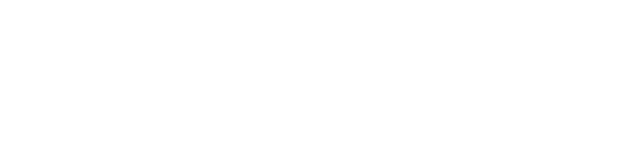
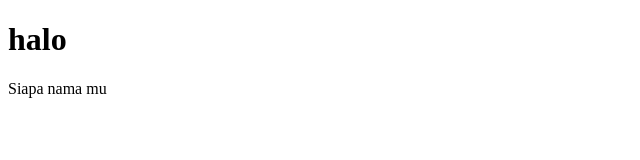
Before and after one commit to mikow45/tes, a plain HTML site: page index.html in a window 1280 px wide. Shown: the whole page, without its empty margins (0-640 px from the left). Drawn offline with Linux system fonts and the light colour scheme.

Commit message:
Second commit

```diff
--- a/index.html
+++ b/index.html
@@ -7,6 +7,8 @@
     <meta name="viewport" content="width=device-width, initial-scale=1.0">
     <title>Document</title>
 </head>
+<h1>halo</h1>
+<p>Siapa nama mu</p>
 
 <body>
 
```
